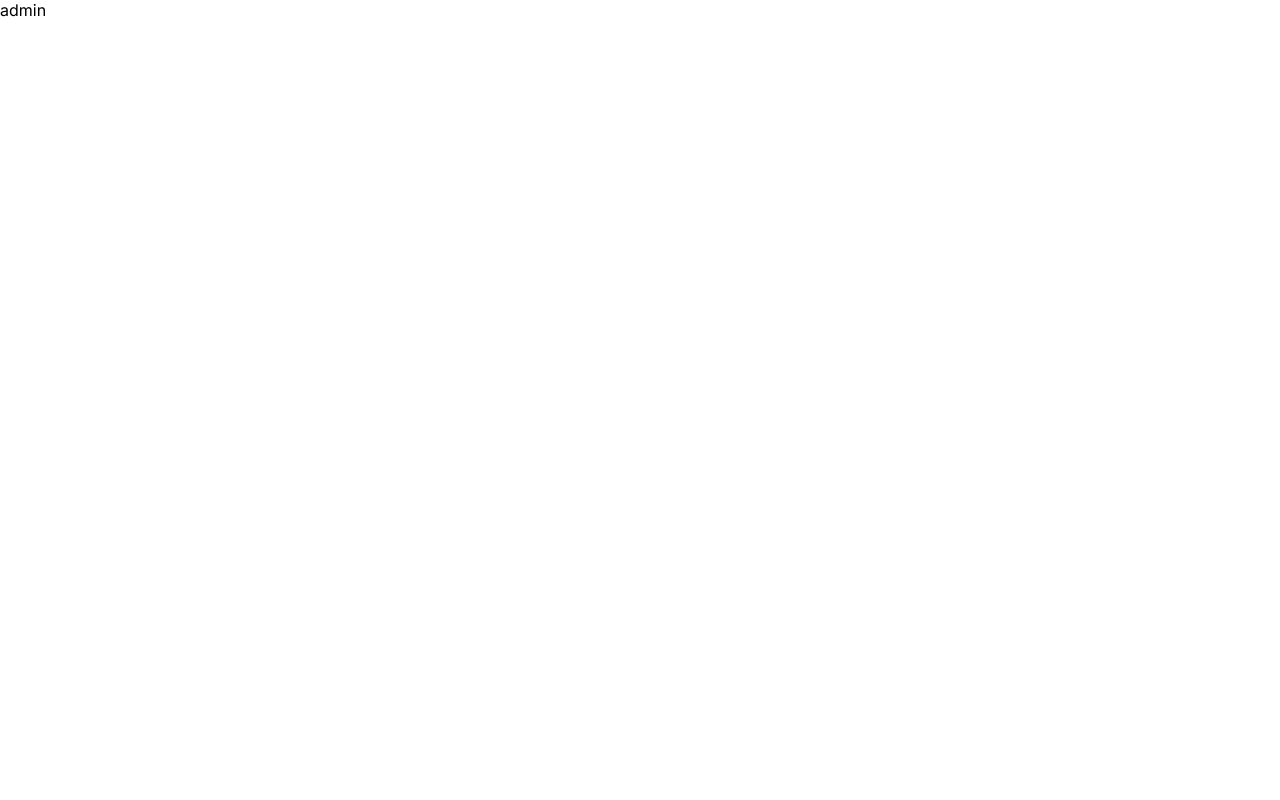
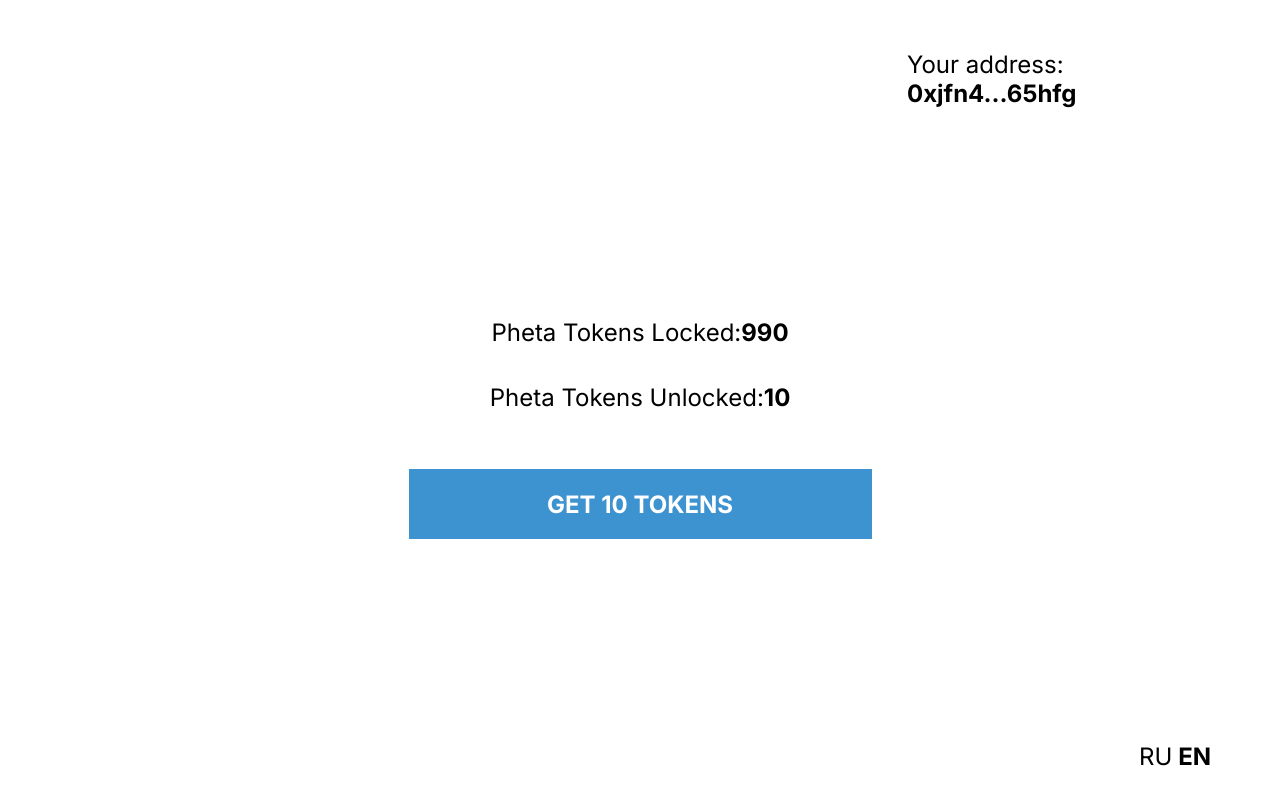
Before and after one commit to Veronika0509/ico, a React (Create React App) app: page / in a window 1280 px wide. Both pictures are taken after a click on the link "CONNECT WALLET". Built offline with nearby package versions, Linux system fonts and the light colour scheme.

Commit message:
language and button components

```diff
--- a/src/app.tsx
+++ b/src/app.tsx
@@ -1,6 +1,9 @@
 import React from "react";
 import {Language} from "./components/start-page";
 import {Button} from "./components/start-page";
+import {Address} from "./components/wallet-connected";
+import {Content} from "./components/wallet-connected";
+import {LanguageVisitor} from "./components/wallet-connected";
 
 export const App: React.FC = () => {
     const [language, setLanguage] = React.useState(navigator.language === 'ru' ? 'ru' : 'en')
@@ -10,9 +13,8 @@ export const App: React.FC = () => {
 
     const buttonClickHandle = () => {
         // todo
-        console.log('clicked')
         setWalletConnected(true)
-        setAdmin(true)
+        setAdmin(false)
     }
 
     return (
@@ -29,7 +31,11 @@ export const App: React.FC = () => {
             )}
 
             { walletConnected && !admin && (
-                'visitor'
+                <div>
+                    <Address  language={language} />
+                    <Content  language={language} />
+                    <LanguageVisitor language={language} setLanguage={setLanguage} />
+                </div>
             )}
         </>
     )
--- a/src/components/main.css
+++ b/src/components/main.css
@@ -14,6 +14,7 @@ a {
 .container, .container-btn {
     padding-left: 42px;
     padding-right: 42px;
+    padding-top: 50px;
     margin: 0 auto;
 }
 .container-btn {
@@ -27,13 +28,11 @@ h1,h2,h3,h4,h5,h6,p,a {
     padding: 0;
     text-transform: uppercase;
 }
-
 .lang-container {
     display: flex;
     width: 72px;
     justify-content: space-between;
     margin-left: auto;
-    padding-top: 46px;
 }
 .lang-item {
     font-weight: 400;
@@ -44,7 +43,6 @@ h1,h2,h3,h4,h5,h6,p,a {
 .lang-active {
     font-weight: 700;
 }
-
 .button {
     background: #3D92D0;
     color: #fff;
@@ -56,3 +54,64 @@ h1,h2,h3,h4,h5,h6,p,a {
     font-size: 24px;
     line-height: 29px;
 }
+
+.address {
+    text-transform: none;
+    font-size: 24px;
+    width: 331px;
+    margin-left: auto;
+}
+.address-value {
+    font-weight: 700;
+}
+.content {
+    width: 463px;
+    margin: 0 auto;
+    position: relative;
+    height: 55vh;
+}
+.content-container {
+    position: absolute;
+    top: 50%;
+    margin-top: -0.625em;
+}
+.locked, .unlocked {
+    text-transform: capitalize;
+    font-size: 24px;
+    text-align: center;
+}
+.locked-value, .unlocked-value {
+    font-weight: 700;
+}
+.unlocked {
+    margin-top: 36px;
+}
+.content-button {
+    background: #3D92D0;
+    color: #fff;
+    height: 70px;
+    display: flex;
+    align-items: center;
+    justify-content: center;
+    font-size: 24px;
+    font-weight: 700;
+    width: 463px;
+    margin-top: 57px;
+}
+.visitor-language {
+    width: 72px;
+    display: flex;
+    justify-content: space-between;
+    position: absolute;
+    bottom: 0;
+    right: 0;
+    margin-bottom: 29px;
+    margin-right: 69px;
+}
+.visit-lang {
+    font-size: 24px;
+    color: #000;
+}
+.visit-lang-en {
+    font-weight: 700;
+}
--- /dev/null
+++ b/src/components/wallet-connected.tsx
@@ -0,0 +1,33 @@
+import React from 'react'
+import './main.css'
+
+export function Address({language}) {
+    return <div className={'container'}>
+        <p className={'address'}>{language === 'ru' ? 'Ваш адрес: ' : 'Your address: '}<span className={'address-value'}>0xjfn4...65hfg</span></p>
+    </div>
+}
+
+export function Content({language}) {
+    return <div className={'content'}>
+        <div className={'content-container'}>
+            <p className={'locked'}>{language === 'ru' ? 'токены фета заблокированы: ' : 'pheta tokens locked:'}<span className={'locked-value'}>990</span></p>
+            <p className={'unlocked'}>{language === 'ru' ? 'токены фета разблокированы: ' : 'pheta tokens unlocked:'}<span className={'unlocked-value'}>10</span></p>
+            <a href="#" className={'content-button'}>{language === 'ru' ? 'получить 10 токенов' : 'get 10 tokens'}</a>
+        </div>
+    </div>
+}
+
+export function LanguageVisitor({language, setLanguage}) {
+    return <div className={'container'}>
+        <div className="visitor-language">
+            <a href="#"
+               style={{fontWeight: language === 'ru' ? 700 : 400}}
+               onClick={ () => setLanguage('ru')} className={'lang-item'}
+            >ru</a>
+            <a href="#"
+               style={{fontWeight: language === 'ru' ? 400 : 700}}
+               onClick={ () => setLanguage('en')} className={'lang-item'}
+            >en</a>
+        </div>
+    </div>
+}
```
